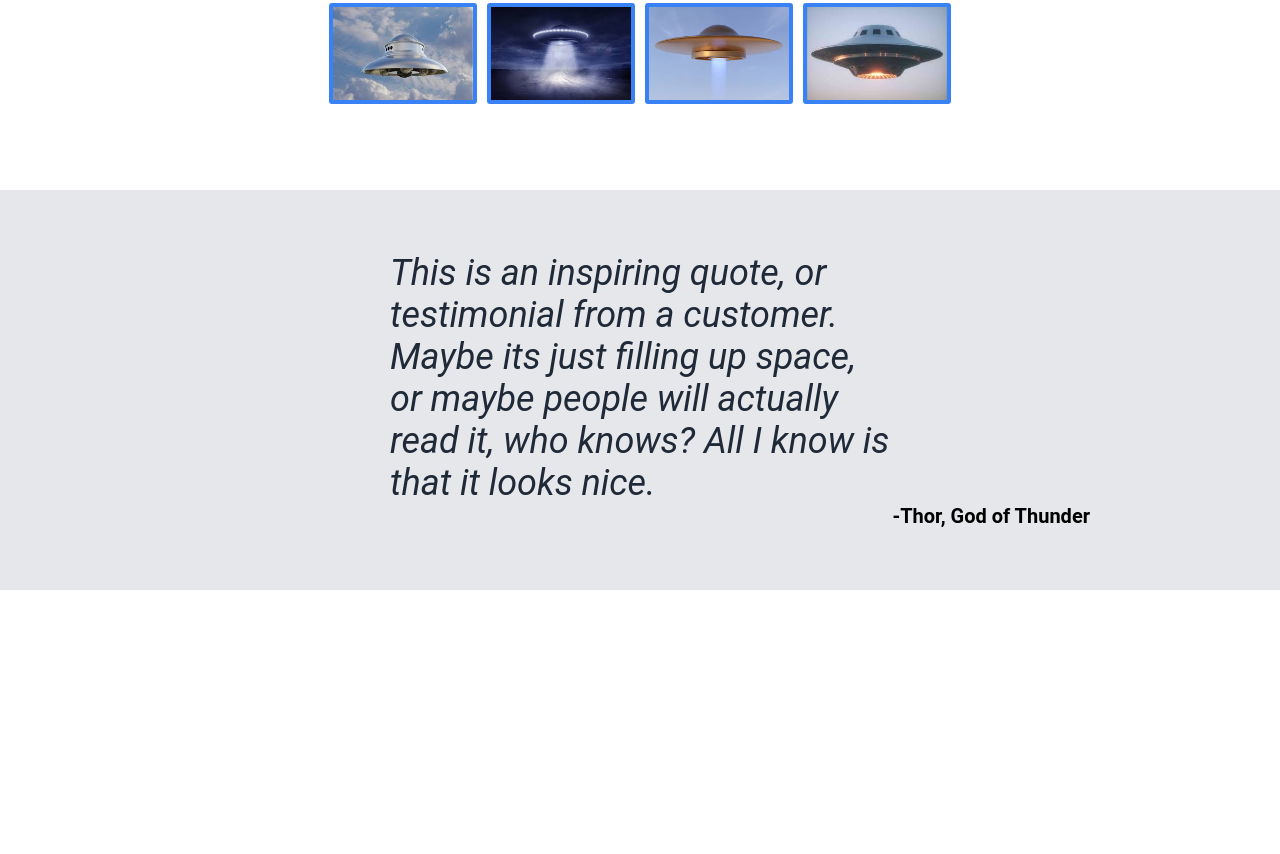
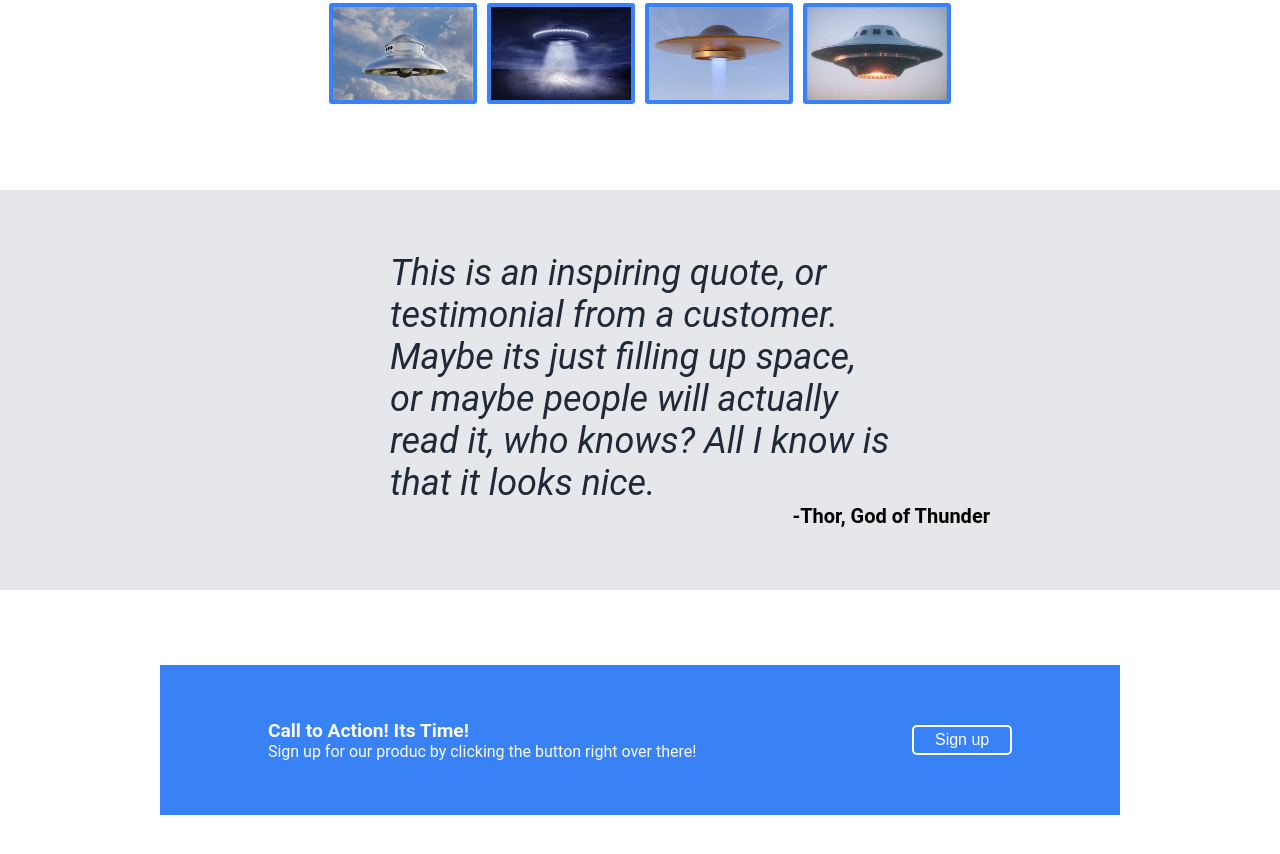
Before and after one commit to Gnometoaster/landing-page, a plain HTML site: page index.html in a window 1280 px wide. Shown: the part 636-1490 px from the top of the page. Drawn offline with Linux system fonts and the light colour scheme.

Commit message:
finished cta styling

```diff
--- a/index.html
+++ b/index.html
@@ -57,7 +57,15 @@
 <p class="thor">-Thor, God of Thunder</p>
 </section>
     <section class="cta">
-
+        <div class="cta-div">
+            <div class="div-text">
+                <h4 class="cta-head">Call to Action! Its Time!</h4>
+                <p class="cta-text">Sign up for our produc by clicking the button right over there!</p>
+            </div>
+            <div class="cta-btn">
+                <button class="cta-btn">Sign up</button>
+            </div>
+        </div>
     </section>
 
 </div>
--- a/styles.css
+++ b/styles.css
@@ -134,9 +134,41 @@ flex: 1 1 250px;
     font-weight: bold;
     align-self: flex-end;
     font-size: 20px;
-    padding-right: 190px;
+    padding-right: 290px;
 }
 
 .cta {
     height: 300px;
+    display: flex;
+    justify-content: center;
+    align-items: center;
 }
+
+.cta-div {
+    height: 50%;
+    width: 75%;
+    background-color: #3882f6;
+    display: flex;
+    justify-content: space-around   ;
+    align-items: center;
+    color: #f9faf8;
+}
+
+.cta-head {
+    font-weight: bold;
+    font-size: larger;
+}
+
+.cta-btn {
+    color: white;
+}
+
+.cta-btn button {
+    background-color: #3882f6;
+    border-color: white;
+    border-radius: 5px;
+    width: 100px;
+    height: 30px;
+    border-style: solid;
+    font-size: 16px;
+}
```
